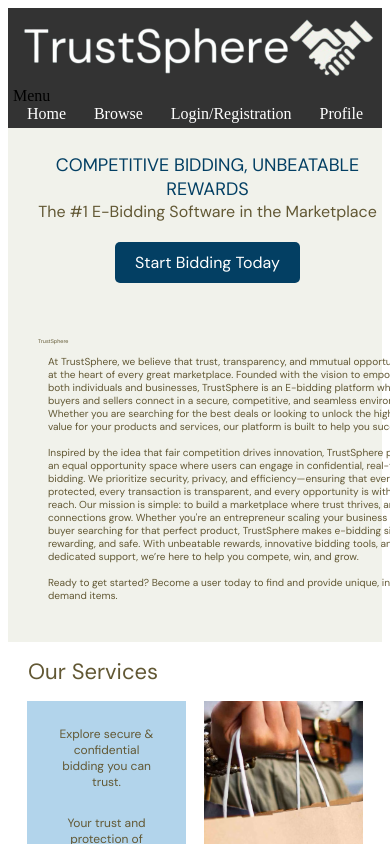
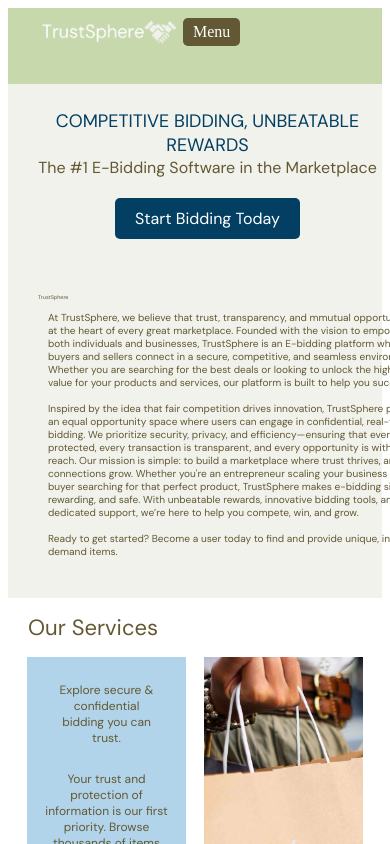
Before and after one commit to aprajita0/E-bidding_322Project, a React (Create React App) app: page / in a window 390 px wide. Shown: the top 844 px of the page. Built offline with nearby package versions, Linux system fonts and the light colour scheme.

Commit message:
Update app.css

```diff
--- a/src/app.css
+++ b/src/app.css
@@ -1,29 +1,87 @@
 nav {
-  background-color: #333;
-  padding: 5px;
+  background-color: #c7d8ad;
+  display: flex;
+  align-items: center;
+  padding: 10px;
+  justify-content: space-between;
+}
+
+.logo {
+  width: 140px;
+  height: 28px;
+  margin-left: 10px;
+  margin-right: 30px;
+  flex-shrink: 0;
 }
 
 nav ul {
-  list-style-type: none;
+  list-style: none;
+  display: flex;
+  gap: 60px;
   margin: 0;
   padding: 0;
-  display: flex;
-  justify-content: space-around;
+  flex-grow: 1;
 }
+
 nav ul li a {
   color: white;
   text-decoration: none;
-  font-size: 18px;
+  font-family: 'DM Sans', sans-serif;
+  font-size: 17px;
 }
 
 nav ul li a:hover {
-  background-color: #575757;
+  background-color: #625834;
   padding: 8px 8px;
   border-radius: 20px;
 }
 
+.menu {
+  display: none;
+}
+
 @media (max-width: 600px) {
+  nav {
+    flex-direction: column;
+    align-items: flex-start;
+  }
+
+  nav ul {
+    display: none;
+    flex-direction: column;
+    width: 30%;
+    padding: 0;
+  }
+
+  nav ul.open {
+    display: flex;
+  }
+
+  .menu {
+    display: block;
+    padding: 5px 10px;
+    background-color: #625834;
+    color: white;
+    border-radius: 5px;
+    position: relative;
+    left: 165px;
+    top: -28px;
+    z-index: 6;
+    cursor: pointer;
+  }
+
   nav ul li a {
-    font-size: 16px;
+    font-size: 14px;
+    font-family: 'DM Sans', sans-serif;
+    text-align: left;
+    display: block;
+    position: relative;
+    left: 28px;
+    color: white;
+  }
+
+  nav ul li a:hover {
+    background-color: #625834;
+    padding: 8px 8px;
   }
 }
```
